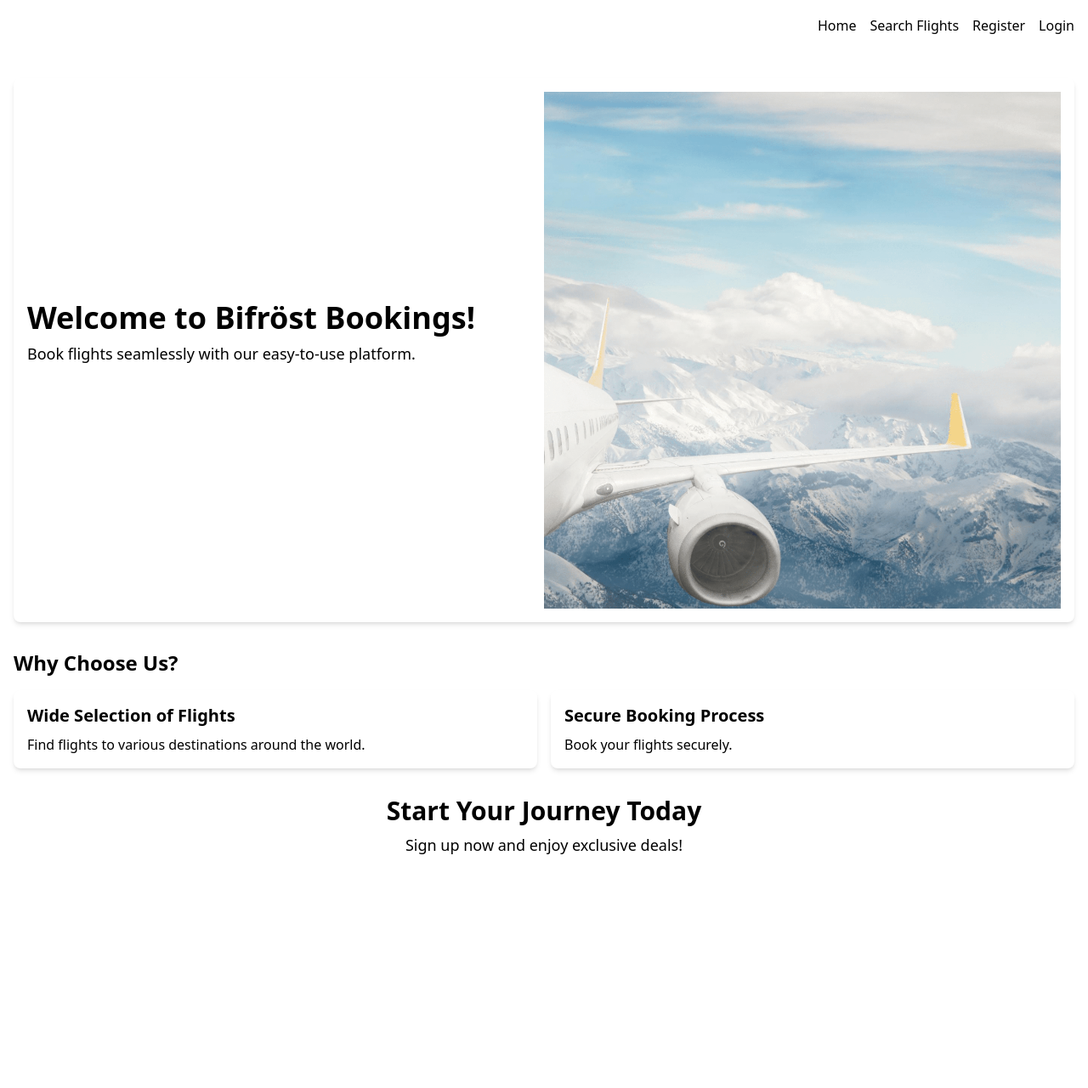
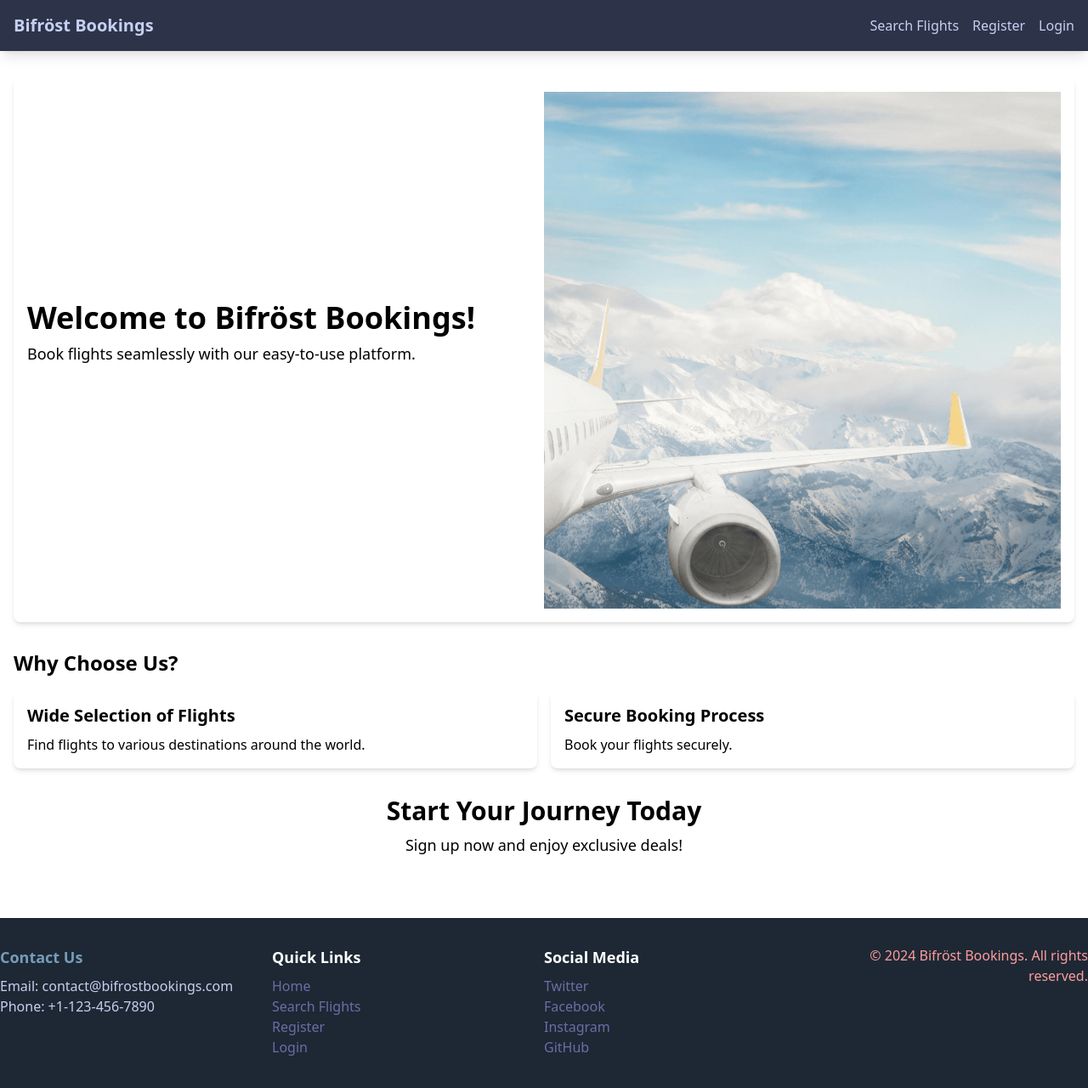
Before and after one commit to cameronotoole44/BifrostBooking, a React (Create React App) app in the folder frontend/bifrost-booking/: page / in a window 1280 px wide. Shown: the top 1280 px of the page at 85% size. Built offline with nearby package versions, Linux system fonts and the light colour scheme.

Commit message:
css tweak

```diff
--- a/frontend/bifrost-booking/src/components/common/Footer.js
+++ b/frontend/bifrost-booking/src/components/common/Footer.js
@@ -2,22 +2,22 @@ import React from 'react';
 
 const Footer = () => {
     return (
-        <footer className="bg-gray-900 text-white py-8">
+        <footer className="bg-rain-950 text-white py-8">
             <div className="container mx-auto flex flex-wrap justify-between">
                 <div className="w-full md:w-1/4 mb-4">
-                    <h4 className="text-lg font-bold mb-2">Contact Us</h4>
-                    <p>Email: contact@bifrostbookings.com</p>
-                    <p>Phone: +1-123-456-7890</p>
+                    <h4 className="text-lg text-rain-400 font-bold mb-2">Contact Us</h4>
+                    <p className='text-thunder-200'>Email: contact@bifrostbookings.com</p>
+                    <p className='text-thunder-200'>Phone: +1-123-456-7890</p>
                 </div>
 
 
                 <div className="w-full md:w-1/4 mb-4">
-                    <h4 className="text-lg font-bold mb-2">Quick Links</h4>
+                    <h4 className="text-lg  font-bold mb-2">Quick Links</h4>
                     <ul>
-                        <li><a href="/" className="text-gray-400 hover:text-white transition duration-300">Home</a></li>
-                        <li><a href="/search" className="text-gray-400 hover:text-white transition duration-300">Search Flights</a></li>
-                        <li><a href="/register" className="text-gray-400 hover:text-white transition duration-300">Register</a></li>
-                        <li><a href="/login" className="text-gray-400 hover:text-white transition duration-300">Login</a></li>
+                        <li><a href="/" className="text-cloud-600 hover:text-salmon-300 transition duration-300">Home</a></li>
+                        <li><a href="/search" className="text-cloud-600 hover:text-salmon-300 transition duration-300">Search Flights</a></li>
+                        <li><a href="/register" className="text-cloud-600 hover:text-salmon-300 transition duration-300">Register</a></li>
+                        <li><a href="/login" className="text-cloud-600 hover:text-salmon-300 transition duration-300">Login</a></li>
                     </ul>
                 </div>
 
@@ -25,14 +25,14 @@ const Footer = () => {
                 <div className="w-full md:w-1/4 mb-4">
                     <h4 className="text-lg font-bold mb-2">Social Media</h4>
                     <ul>
-                        <li><a href="#" target="_blank" rel="noopener noreferrer" className="text-gray-400 hover:text-white transition duration-300">Twitter</a></li>
-                        <li><a href="#" target="_blank" rel="noopener noreferrer" className="text-gray-400 hover:text-white transition duration-300">Facebook</a></li>
-                        <li><a href="#" target="_blank" rel="noopener noreferrer" className="text-gray-400 hover:text-white transition duration-300">Instagram</a></li>
-                        <li><a href="https://github.com/cameronotoole44" className="text-gray-400 hover:text-white transition duration-300">GitHub</a></li>
+                        <li><a href="#" target="_blank" className="text-cloud-600 hover:text-salmon-300 transition duration-300">Twitter</a></li>
+                        <li><a href="#" target="_blank" className="text-cloud-600 hover:text-salmon-300 transition duration-300">Facebook</a></li>
+                        <li><a href="#" target="_blank" className="text-cloud-600 hover:text-salmon-300 transition duration-300">Instagram</a></li>
+                        <li><a href="https://github.com/cameronotoole44" className="text-cloud-600 hover:text-salmon-300 transition duration-300">GitHub</a></li>
                     </ul>
                 </div>
 
-                <div className="w-full md:w-1/4 mb-4 text-center md:text-right">
+                <div className="w-full md:w-1/4 mb-4 text-center text-salmon-300 md:text-right">
                     <p>&copy; {new Date().getFullYear()} Bifröst Bookings. All rights reserved.</p>
                 </div>
             </div>
--- a/frontend/bifrost-booking/src/components/common/Navbar.js
+++ b/frontend/bifrost-booking/src/components/common/Navbar.js
@@ -3,23 +3,25 @@ import { Link } from 'react-router-dom';
 
 const Navbar = () => {
     return (
-        <nav className="bg-gray-900 p-4">
-            <div className="container mx-auto flex justify-between items-center">
-                {/* Logo */}
-                <div>
-                    <Link to="/" className="text-white text-xl font-bold">Bifröst Bookings</Link>
+        <nav className="bg-nightshade-950 p-4 shadow-lg">
+            <div className="container mx-auto flex items-center justify-between">
+                <Link to="/" className="text-thunder-200 text-xl font-bold">
+                    Bifröst Bookings
+                </Link>
+                <div className="space-x-4">
+                    <Link to="/search" className="text-thunder-200 hover:text-sky-300">
+                        Search Flights
+                    </Link>
+                    <Link to="/register" className="text-thunder-200 hover:text-sky-300">
+                        Register
+                    </Link>
+                    <Link to="/login" className="text-thunder-200 hover:text-sky-300">
+                        Login
+                    </Link>
                 </div>
-
-                {/* Navigation Links */}
-                <ul className="flex space-x-4">
-                    <li><Link to="/" className="text-gray-300 hover:text-white transition duration-300">Home</Link></li>
-                    <li><Link to="/search" className="text-gray-300 hover:text-white transition duration-300">Search Flights</Link></li>
-                    <li><Link to="/register" className="text-gray-300 hover:text-white transition duration-300">Register</Link></li>
-                    <li><Link to="/login" className="text-gray-300 hover:text-white transition duration-300">Login</Link></li>
-                </ul>
             </div>
         </nav>
-    );
-}
+    )
+};
 
 export default Navbar;
```
